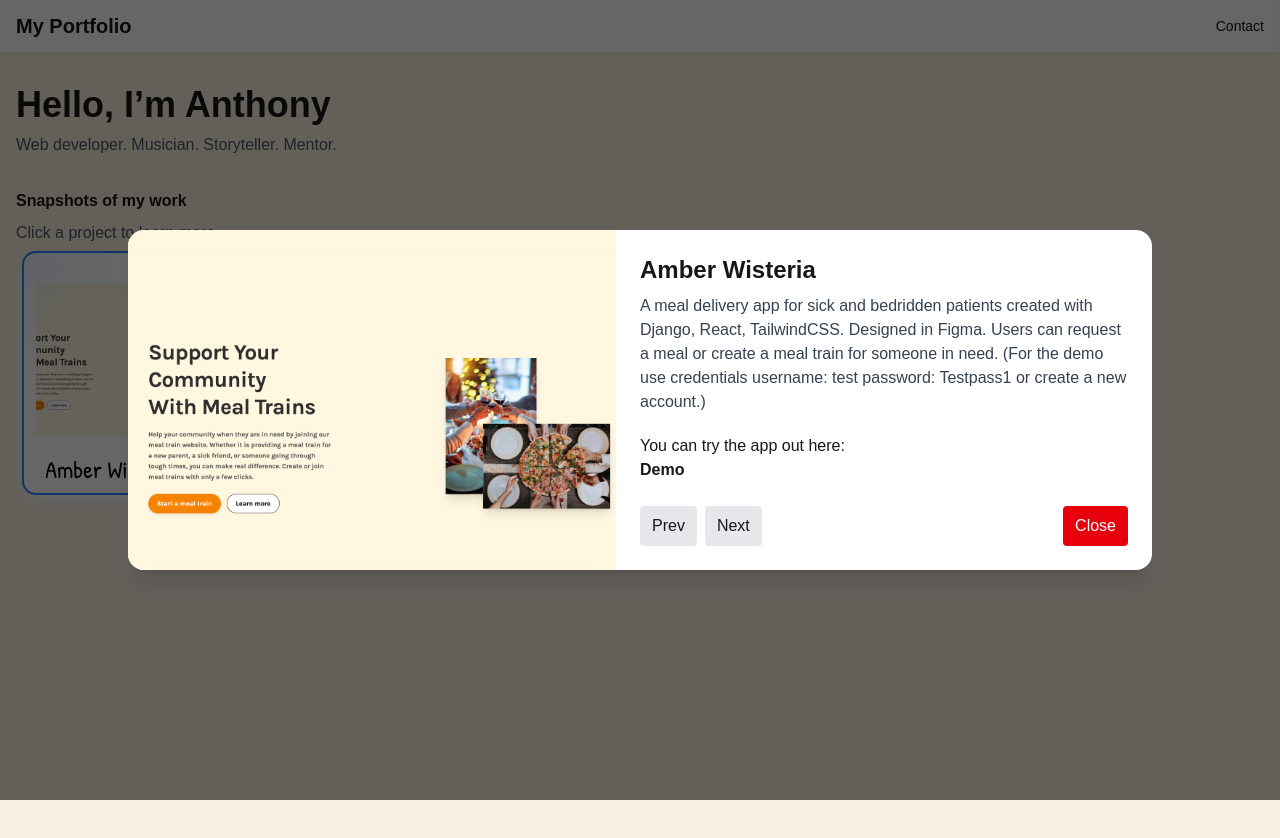
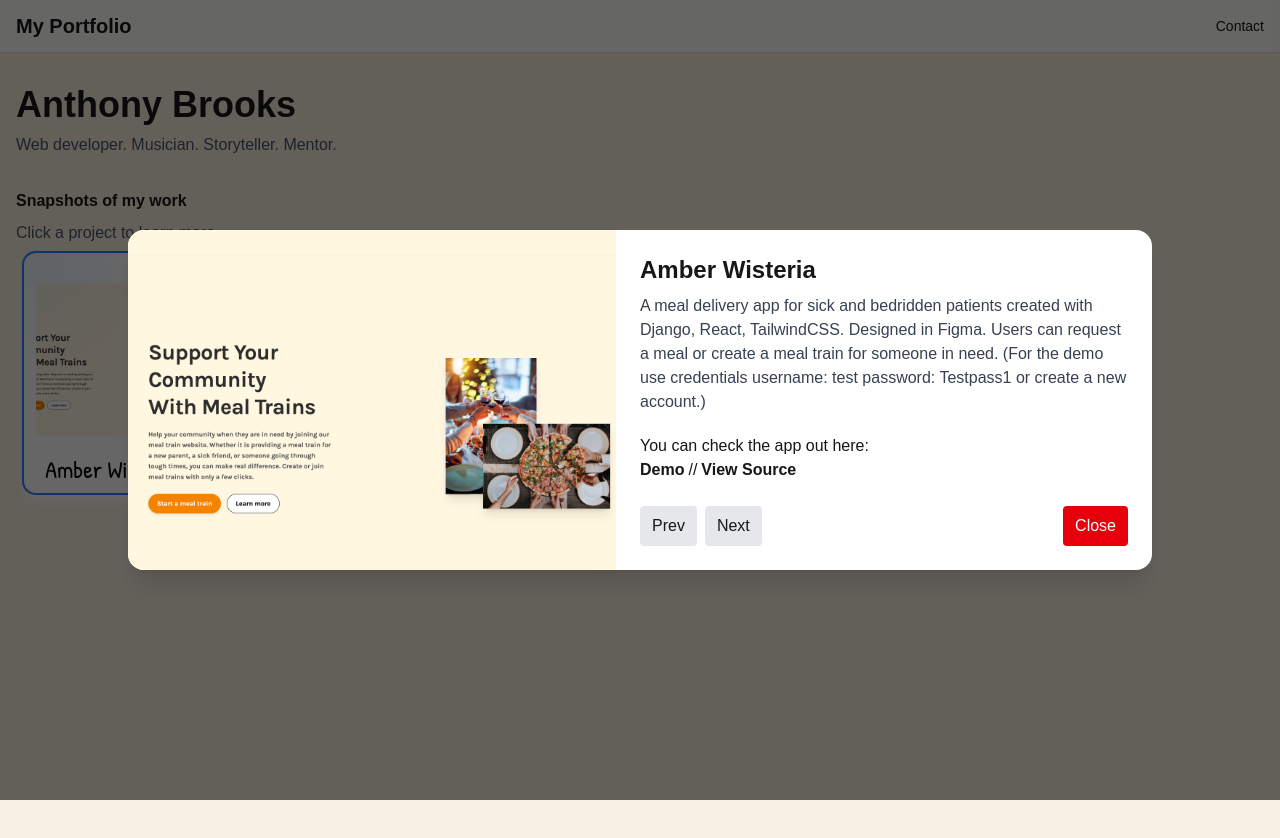
Before and after one commit to anthonbrooks/portfolio, a Next.js app: page / in a window 1280 px wide. Both pictures are taken after a click on the button "Amber Wisteria". Shown: the top 838 px of the page. Built offline with nearby package versions, Linux system fonts and the light colour scheme.

Commit message:
Add view source and update dark mode

```diff
--- a/app/data/photos.ts
+++ b/app/data/photos.ts
@@ -8,6 +8,7 @@ export const photos: Photo[] = [
     description:
       "A meal delivery app for sick and bedridden patients created with Django, React, TailwindCSS. Designed in Figma. Users can request a meal or create a meal train for someone in need. (For the demo use credentials username: test password: Testpass1 or create a new account.)",
     link: "https://amber-wisteria.vercel.app/",
+    source: "https://github.com/anthonbrooks/amber-wisteria",
   },
   {
     id: "p2",
@@ -16,6 +17,7 @@ export const photos: Photo[] = [
     description:
       "A phonebook app that allows you to store contact information, search, and edit contacts. For this project I used Vite, React, TailwindCSS, JSON-Server.",
     link: "https://phonebook-cyan.vercel.app/",
+    source: "https://github.com/anthonbrooks/phonebook",
   },
   {
     id: "p3",
@@ -23,6 +25,7 @@ export const photos: Photo[] = [
     title: "Blog",
     description: "A blog created with Node, Express, MongoDB Atlas.",
     link: "",
+    source: "https://github.com/anthonbrooks/node-blog",
   },
   {
     id: "p4",
@@ -30,6 +33,7 @@ export const photos: Photo[] = [
     title: "Calculator",
     description: "A calculator made with Vanilla JavaScript, HTML, and CSS.",
     link: "https://anthonbrooks.github.io/calculator/",
+    source: "https://github.com/anthonbrooks/calculator",
   },
   // add more as needed
 ];
--- a/app/page.tsx
+++ b/app/page.tsx
@@ -13,6 +13,7 @@ export interface Photo {
   title: string;
   description: string;
   link: string;
+  source: string;
 }
 
 interface Skill {
@@ -62,8 +63,8 @@ export default function Home() {
       <Navbar />
       <main className="min-h-screen px-4 py-8">
         <header className="max-w-7xl mx-auto mb-8">
-          <h1 className="text-4xl font-bold mb-2">Hello, I’m Anthony</h1>
-          <p className="text-gray-600">
+          <h1 className="text-4xl font-bold mb-2">Anthony Brooks</h1>
+          <p className="text-gray-600 dark:text-white">
             Web developer. Musician. Storyteller. Mentor.
           </p>
         </header>
@@ -73,7 +74,9 @@ export default function Home() {
           className="max-w-7xl mx-auto mb-6 overflow-visible"
         >
           <h2 className="font-bold mb-2">Snapshots of my work</h2>
-          <p className="text-gray-600">Click a project to learn more.</p>
+          <p className="text-gray-600 dark:text-white">
+            Click a project to learn more.
+          </p>
           <div className="grid grid-cols-2 md:grid-cols-4 gap-2 relative">
             {photos.map((p, idx) => (
               <Polaroid
--- a/components/ContactForm.tsx
+++ b/components/ContactForm.tsx
@@ -30,14 +30,7 @@ export default function ContactForm() {
   };
 
   return (
-    <motion.section
-      initial={{ opacity: 0, y: 40 }}
-      whileInView={{ opacity: 1, y: 0 }}
-      viewport={{ once: true }}
-      transition={{ duration: 0.5 }}
-      id="contact"
-      className="max-w-7xl mx-auto mb-12 px-2"
-    >
+    <div id="contact" className="max-w-7xl mx-auto mb-12 px-2">
       {sent ? (
         <motion.div
           className="text-center p-10"
@@ -45,7 +38,7 @@ export default function ContactForm() {
           animate={{ opacity: 1, scale: 1 }}
         >
           <p className="text-2xl font-semibold">Message sent ⌯⌲</p>
-          <p className="text-gray-600 mt-2">
+          <p className="text-gray-600 mt-2 dark:text-white">
             Thanks for reaching out! I'll reply soon.
           </p>
         </motion.div>
@@ -89,6 +82,6 @@ export default function ContactForm() {
           </form>
         </>
       )}
-    </motion.section>
+    </div>
   );
 }
--- a/components/GalleryPost.tsx
+++ b/components/GalleryPost.tsx
@@ -102,14 +102,22 @@ export default function GalleryPost({
                 style={{ width: "100%", height: "100%", objectFit: "cover" }}
               />
             </div>
-            <div className="flex-1 p-6 overflow-auto">
+            <div className="flex-1 p-6 overflow-auto dark:bg-[#0a0a0a]">
               <h3 className="text-2xl font-semibold mb-2">{post.title}</h3>
-              <p className="text-gray-700 mb-5">{post.description}</p>
+              <p className="text-gray-700 mb-5 dark:text-white">
+                {post.description}
+              </p>
               <span>
-                <p>You can try the app out here:</p>
-                <Link href={post.link} className="font-bold">
-                  Demo
-                </Link>
+                <p>You can check the app out here:</p>
+                <div className="flex gap-1">
+                  <Link href={post.link} className="font-bold">
+                    Demo
+                  </Link>
+                  <p>//</p>
+                  <Link href={post.source} className="font-bold">
+                    View Source
+                  </Link>
+                </div>
               </span>
               <div className="mt-6 flex gap-2">
                 <button
--- a/components/Polaroid.tsx
+++ b/components/Polaroid.tsx
@@ -18,7 +18,7 @@ export default function Polaroid({
     <button
       aria-label={title}
       onClick={onClick}
-      className={`relative m-2 w-44 h-60 p-3 pb-10 border-white rounded-xl overflow-hidden shadow-lg shadow-white bg-white transition-transform transform hover:scale-105 hover:shadow-2xl hover:rotate-1 hover:z-20 hover:-translate-y-2 active:scale-95 focus:outline-none focus:ring-2 focus:ring-blue-500`}
+      className={`relative m-2 w-44 h-60 p-3 pb-10 border-white rounded-xl overflow-hidden shadow-lg shadow-white bg-white transition-transform transform hover:scale-105 hover:shadow-2xl hover:rotate-1 hover:z-20 hover:-translate-y-2 active:scale-95 focus:outline-none focus:ring-2 focus:ring-blue-500 dark:bg-amber-50 dark:shadow-amber-50`}
     >
       <div className="relative aspect-square overflow-hidden">
         <img src={src} alt={title} className="w-full h-full object-cover" />
--- a/styles/globals.css
+++ b/styles/globals.css
@@ -18,10 +18,6 @@
     --background: #0a0a0a;
     --foreground: #cf8222;
   }
-
-  p {
-    color: white;
-  }
 }
 
 body {
```
